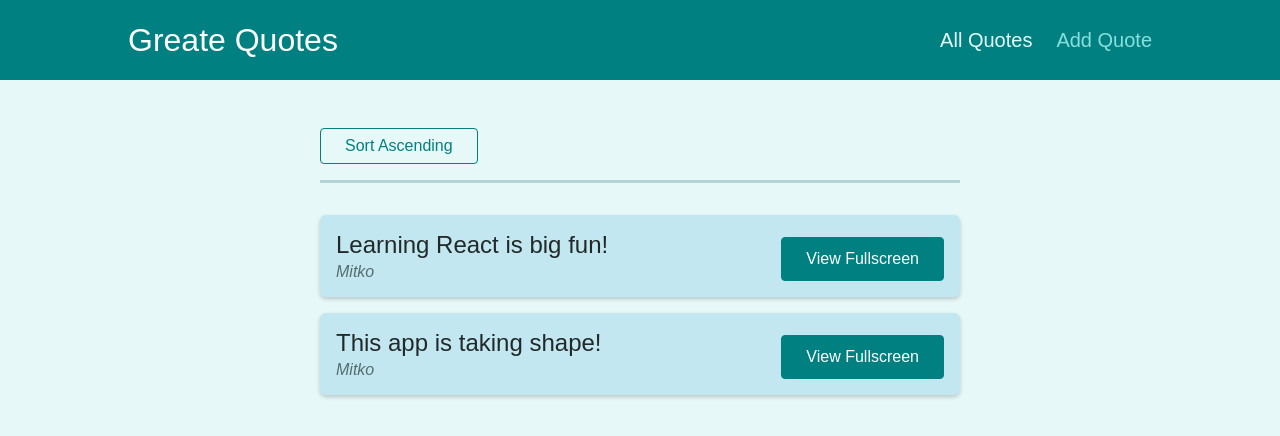
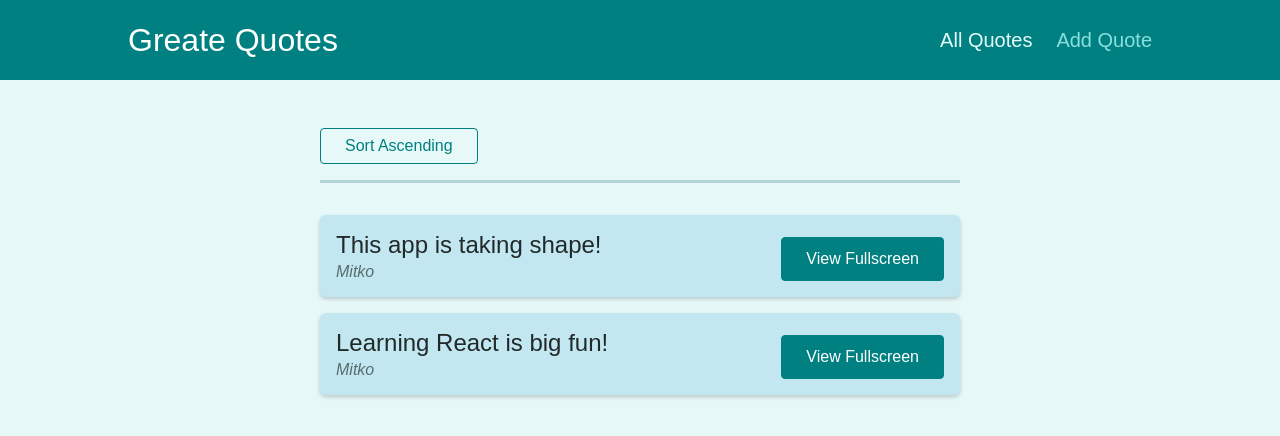
Before and after one commit to MitkoDG/react, a React (Create React App) app in the folder quote-app/: page /quotes in a window 1280 px wide. Shown: the top 436 px of the page. Built offline with nearby package versions, Linux system fonts and the light colour scheme; the HTML template or start-up script is replaced by a standard one.

Commit message:
query params
quotes sorting - done

```diff
--- a/quote-app/src/components/quotes/QuoteList.js
+++ b/quote-app/src/components/quotes/QuoteList.js
@@ -4,23 +4,36 @@
 import QuoteItem from './QuoteItem';
 import classes from './QuoteList.module.css';
 
+const sortQuotes = (quotes, ascending) => {
+  return quotes.sort((quoteA, quoteB) => {
+    if (ascending) {
+      return quoteA.id > quoteB.id ? 1 : -1;
+    } else {
+      return quoteA.id < quoteB.id ? 1 : -1;
+    }
+  });
+};
+
 const QuoteList = (props) => {
   const history = useHistory();
   const location = useLocation();
 
-  const queryParams = new URLSearchParams(location.search)
+  const queryParams = new URLSearchParams(location.search);
+  const isSortingAscending = queryParams.get('sort') === 'asc';
+
+  const sortedQuotes = sortQuotes(props.quotes, isSortingAscending)
 
   const changeSortingHandler = () =>{
-    history.push('/quotes?sort=asc');
+    history.push('/quotes?sort=' + (isSortingAscending ? 'desc' : 'asc'));
   };
 
   return (
     <Fragment>
       <div className={classes.sorting}>
-        <button onClick={changeSortingHandler}>Sort Ascending</button>
+        <button onClick={changeSortingHandler}>Sort {isSortingAscending ? 'Descending' : 'Ascending'}</button>
       </div>
       <ul className={classes.list}>
-        {props.quotes.map((quote) => (
+        {sortedQuotes.map((quote) => (
           <QuoteItem
             key={quote.id}
             id={quote.id}
```
